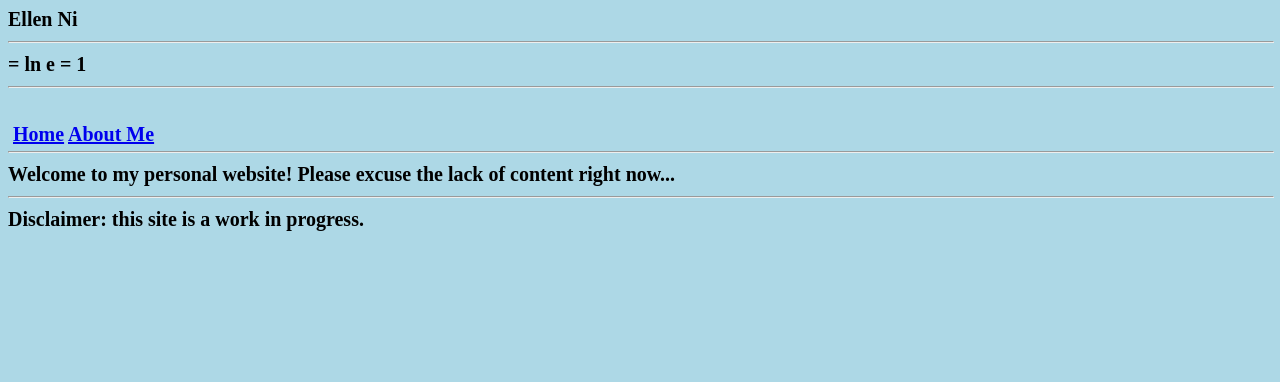
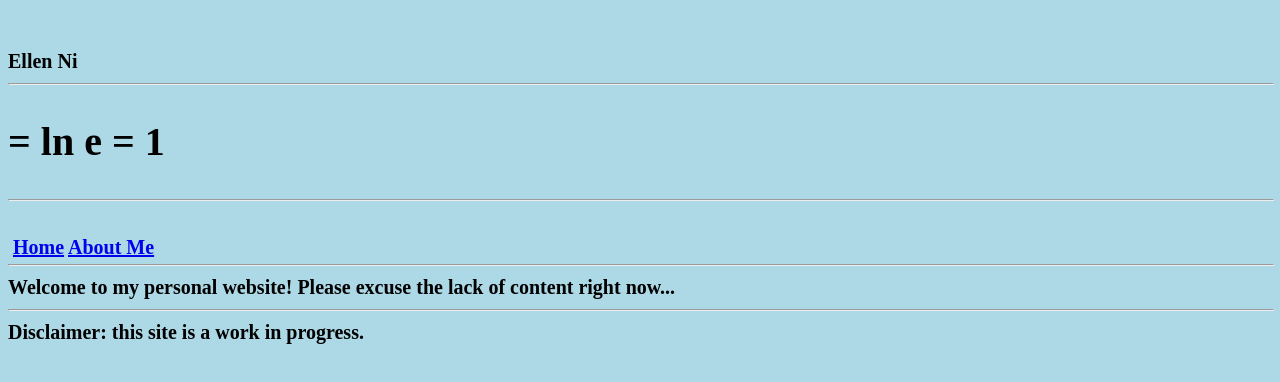
Before and after one commit to enlne/enlne.github.io, a plain HTML site: page index.html in a window 1280 px wide. Drawn offline with Linux system fonts and the light colour scheme.

Commit message:
Update index.html

```diff
--- a/index.html
+++ b/index.html
@@ -6,12 +6,13 @@
 
 
 <body>
-Ellen Ni
+<h1></h1>Ellen Ni
+</h1>
 
 <hr width=100%>
-
+<h2>
 = ln e = 1
-
+</h2>
 <hr width=100%>
 
 <span class="navbar">
```
